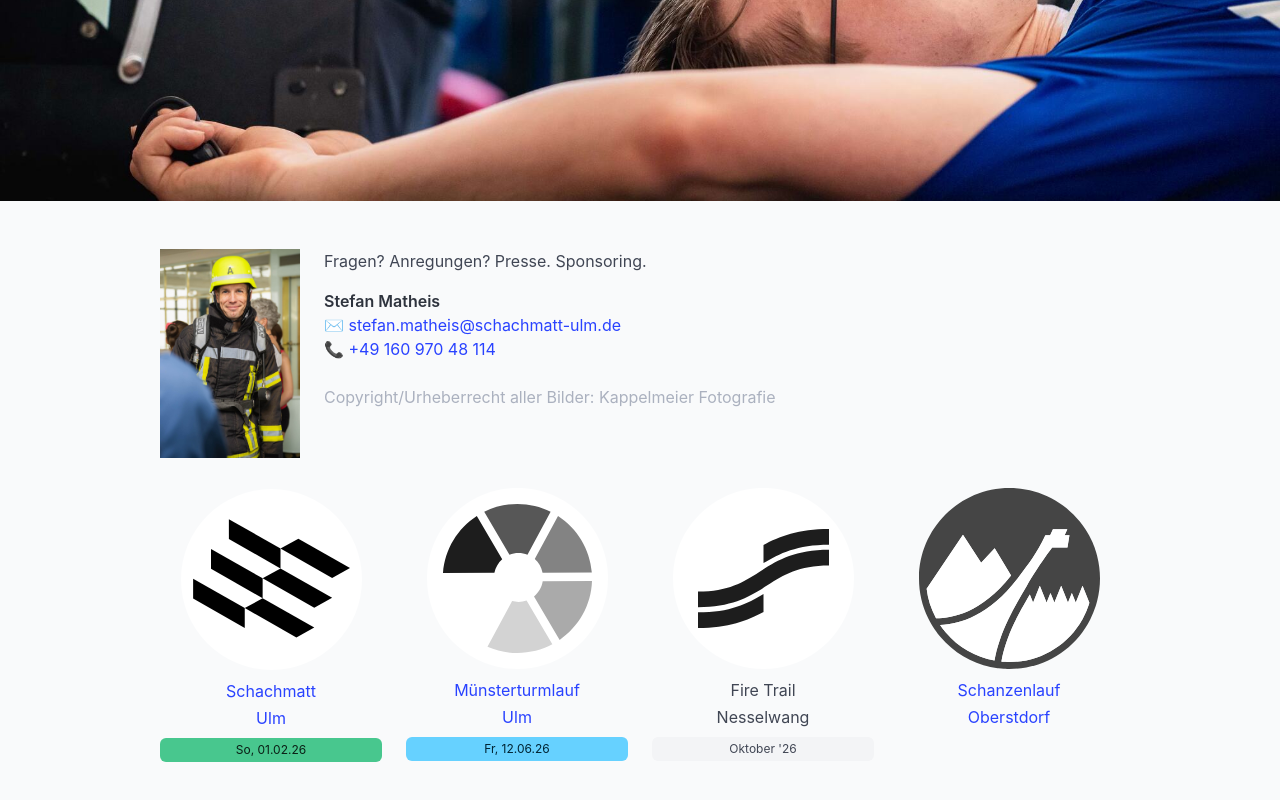
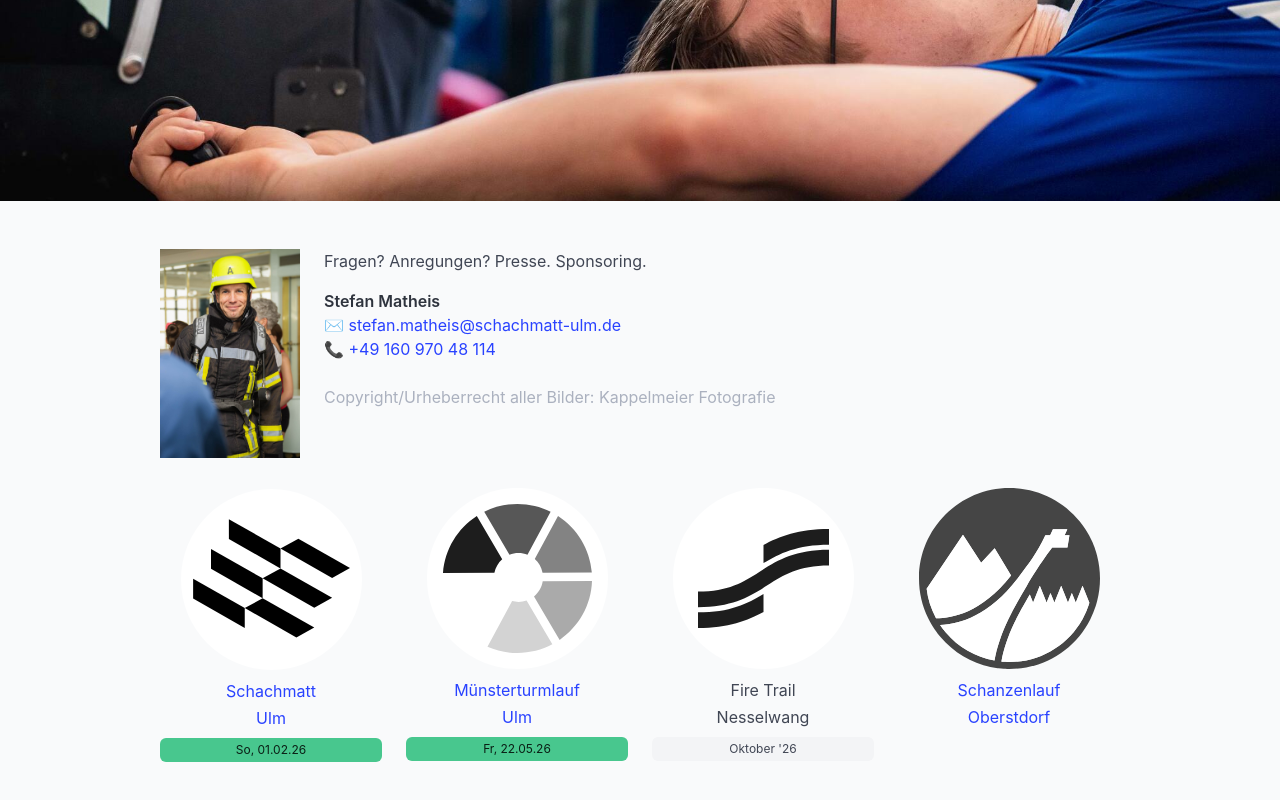
Before and after one commit to steffkes/schachmatt-ulm, a Nuxt app: page /wettkampf in a window 1280 px wide. Shown: the part 1367-2167 px from the top of the page. Built offline with nearby package versions, Linux system fonts and the light colour scheme; no server answers.

Commit message:
change date for run in ulmer münster

```diff
--- a/layouts/default.vue
+++ b/layouts/default.vue
@@ -156,7 +156,7 @@
                 <p class="has-text-centered">
                   <span>Münsterturmlauf</span>
                   <span>Ulm</span>
-                  <span class="tag mt-2 is-info">Fr, 12.06.26</span>
+                  <span class="tag mt-2 is-success">Fr, 22.05.26</span>
                 </p>
               </a>
             </div>
```
